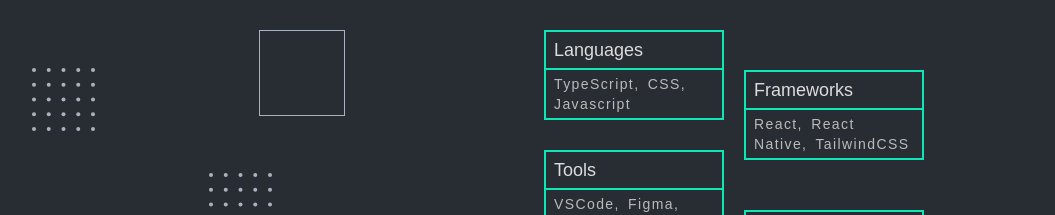
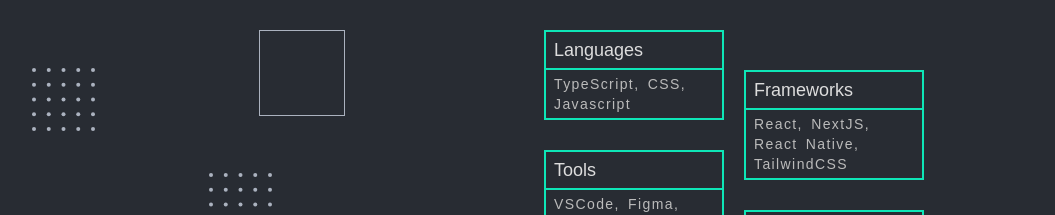
Before and after one commit to cermuel/cermuel, a React (Create React App) app: page / in a window 1280 px wide. Shown: the part 1870-2085 px from the top of the page, without its empty margins (96-1151 px from the left). Built offline with nearby package versions, Linux system fonts and the light colour scheme.

Commit message:
Update Skills.jsx

```diff
--- a/src/pages/Skills.jsx
+++ b/src/pages/Skills.jsx
@@ -51,7 +51,7 @@
               Frameworks
             </div>
             <div className="text-[#bbbbbb] text-sm pt-1 px-2 tracking-widest [word-spacing:3px]">
-              React, React Native, TailwindCSS
+              React, NextJS, React Native, TailwindCSS
             </div>
           </div>
         </div>
```
